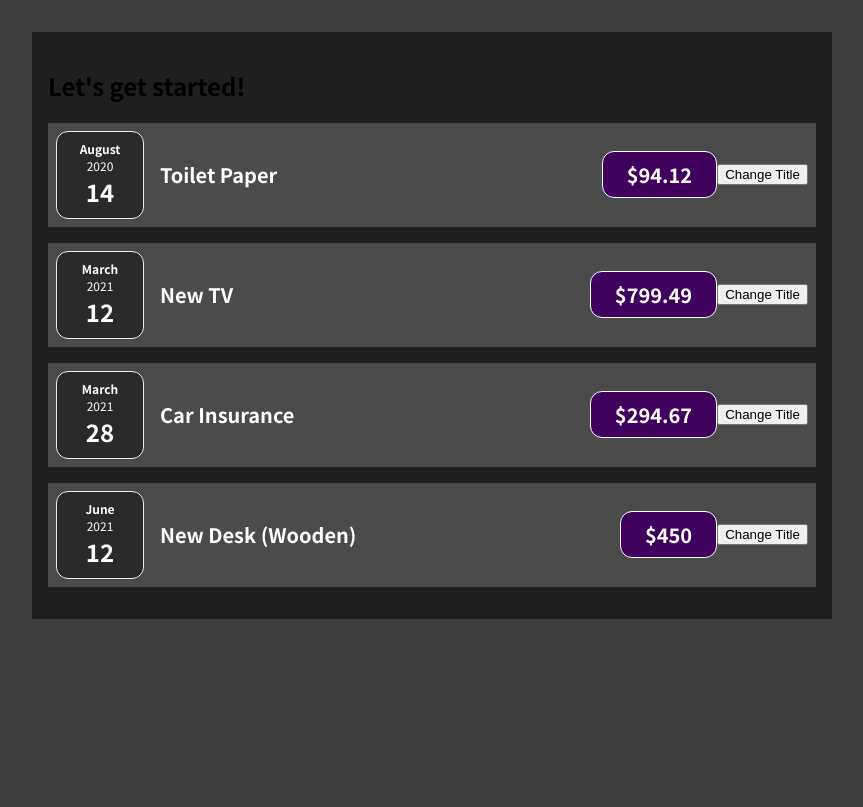
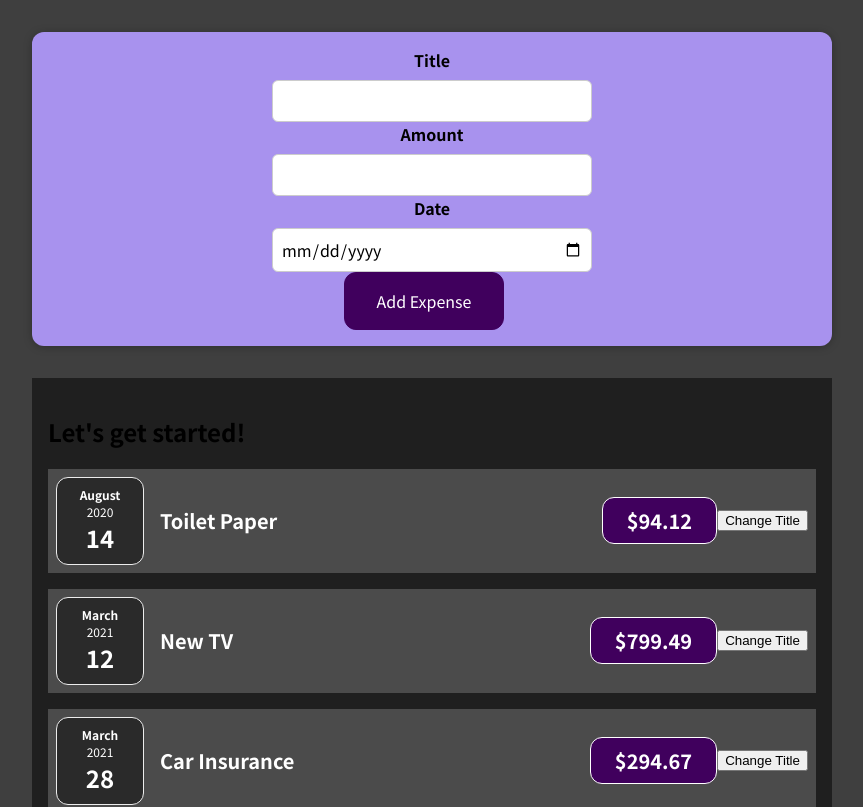
Before and after one commit to aryzk29/learnreact, a React (Create React App) app: page / in a window 1280 px wide. Shown: the top 807 px of the page, without its empty margins (208-1071 px from the left). Built offline with nearby package versions, Linux system fonts and the light colour scheme.

Commit message:
add form input

```diff
--- a/src/App.js
+++ b/src/App.js
@@ -1,4 +1,5 @@
 import Expenses from "./components/Expenses/Expenses";
+import NewExpense from "./components/NewExpense/NewExpense";
 
 function App() {
   const expenses = [
@@ -25,6 +26,7 @@
 
   return (
     <div>
+      <NewExpense/>
       <Expenses expenseItem={expenses}></Expenses>
     </div>
   );
--- /dev/null
+++ b/src/components/NewExpense/ExpenseForm.css
@@ -0,0 +1,26 @@
+.new-expense__controls {
+  display: flex;
+  flex-wrap: wrap;
+  gap: 1rem;
+  margin-bottom: 1rem;
+  text-align: left;
+}
+
+.new-expense__control label {
+  font-weight: bold;
+  margin-bottom: 0.5rem;
+  display: block;
+}
+
+.new-expense__control input {
+  font: inherit;
+  padding: 0.5rem;
+  border-radius: 6px;
+  border: 1px solid #ccc;
+  width: 20rem;
+  max-width: 100%;
+}
+
+.new-expense__actions {
+  text-align: right;
+}
--- /dev/null
+++ b/src/components/NewExpense/ExpenseForm.js
@@ -0,0 +1,27 @@
+import './ExpenseForm.css'
+
+function ExpenseForm() {
+    return(
+        <form>
+            <div className='new-expense___controls'>
+                <div className='new-expense__control'>
+                    <label>Title</label>
+                    <input type='text' />
+                </div>
+                <div className='new-expense__control'>
+                    <label>Amount</label>
+                    <input type='number' min='0.01' step='0.01' />
+                </div>
+                <div className='new-expense__control'>
+                    <label>Date</label>
+                    <input type='date' min='2019-01-01' max='2022-12-31' />
+                </div>
+            </div>
+            <div className='new-expense__action'>
+                <button type='submit'>Add Expense</button>
+            </div>
+        </form>
+    )
+}
+
+export default ExpenseForm
--- /dev/null
+++ b/src/components/NewExpense/NewExpense.css
@@ -0,0 +1,38 @@
+.new-expense {
+  background-color: #a892ee;
+  padding: 1rem;
+  margin: 2rem auto;
+  width: 50rem;
+  max-width: 95%;
+  border-radius: 12px;
+  text-align: center;
+  box-shadow: 0 1px 8px rgba(0, 0, 0, 0.25);
+}
+
+.new-expense button {
+  font: inherit;
+  cursor: pointer;
+  padding: 1rem 2rem;
+  border: 1px solid #40005d;
+  background-color: #40005d;
+  color: white;
+  border-radius: 12px;
+  margin-right: 1rem;
+}
+
+.new-expense button:hover,
+.new-expense button:active {
+  background-color: #510674;
+  border-color: #510674;
+}
+
+.new-expense button.alternative {
+  color: #220131;
+  border-color: transparent;
+  background-color: transparent;
+}
+
+.new-expense button.alternative:hover,
+.new-expense button.alternative:active {
+  background-color: #ddb3f8;
+}
--- /dev/null
+++ b/src/components/NewExpense/NewExpense.js
@@ -0,0 +1,13 @@
+import ExpenseForm from './ExpenseForm'
+import './NewExpense.css'
+
+function NewExpense() {
+    return (
+        <div className='new-expense'>
+            <ExpenseForm/>
+        </div>
+
+    )
+}
+
+export default NewExpense
```
Also changed, not shown: 1 other file (tests, documents, lock files or other folders).
